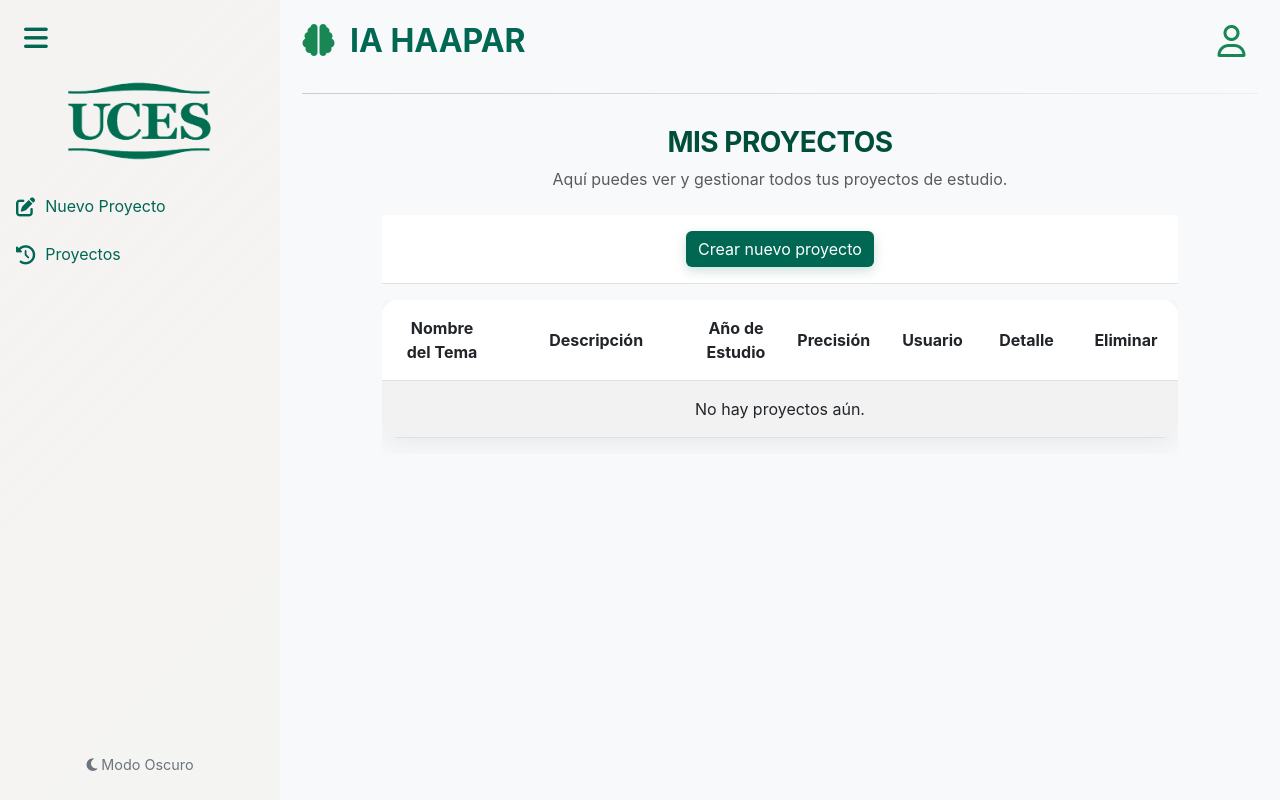
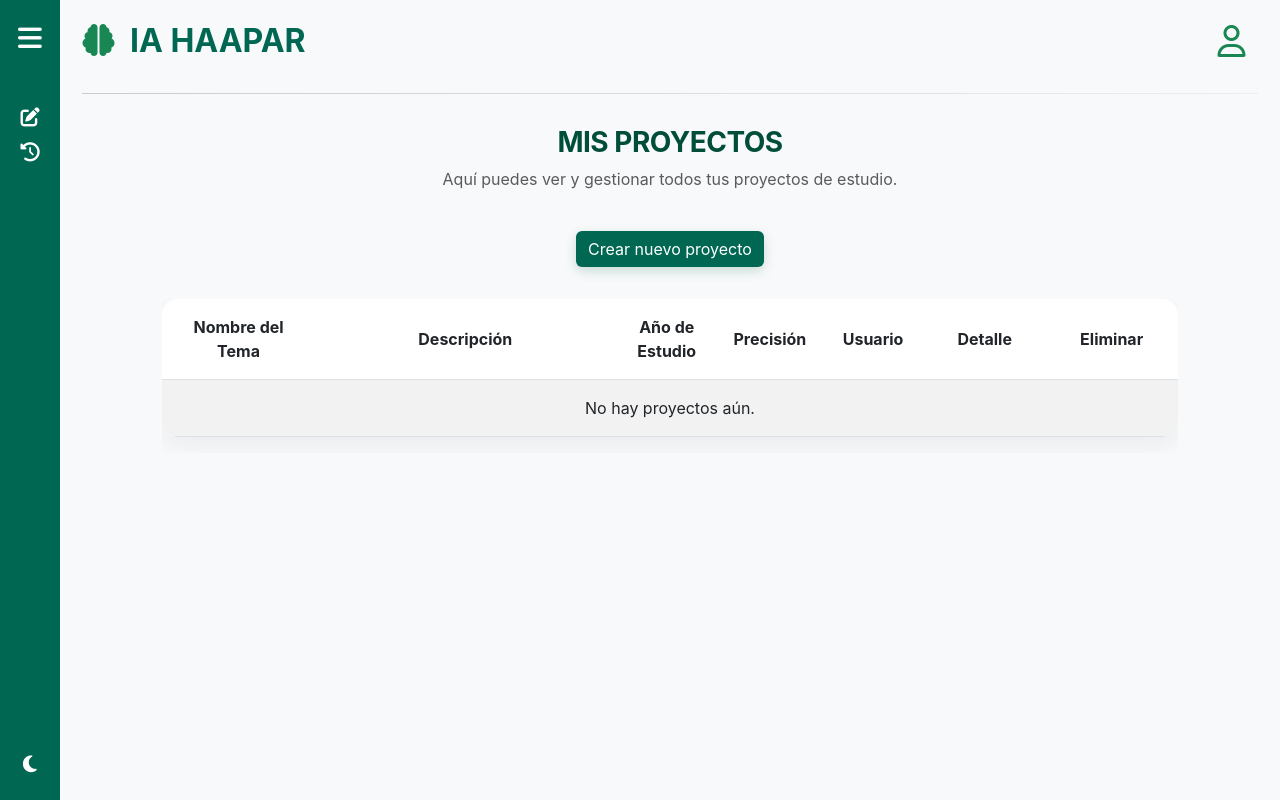
Before and after one commit to NicolasPerezUNLaSMN/HAAPAR_UNLa, a Django app: page /proyectos/ in a window 1280 px wide. Run offline with Django 5.2, Linux system fonts and the light colour scheme; the visitor is signed in with stand-in values (Sample User, id 1); data that the repository does not hold is empty.

Commit message:
solucionando el menu desplegable andando

```diff
--- a/haapar_unla_app/static/haapar_unla_app/assets/css/main.css
+++ b/haapar_unla_app/static/haapar_unla_app/assets/css/main.css
@@ -43,6 +43,38 @@ body.dark-mode .text-muted {
   width: var(--sidebar-width);
   height: 100vh;
   background: linear-gradient(135deg, #f4f3f2 0%, #f4f3f2e6 80%);
+transition: width 0.5s ease-in-out; /* animación suave */
+  overflow: hidden;
+}
+/* Elementos que se ocultan al colapsar */
+.hide-on-collapse,
+.logo-text,
+.logo-img,
+.profile-info {
+  opacity: 1;
+  transition: opacity 0.4s ease-in-out;
+}
+
+.sidebar.collapsed .hide-on-collapse,
+.sidebar.collapsed .logo-text,
+.sidebar.collapsed .logo-img,
+.sidebar.collapsed .profile-info {
+  opacity: 0;
+  pointer-events: none; /* evita clics en elementos invisibles */
+}
+/* Estado normal */
+.sticky-top {
+   background-color: transparent !important;
+  transition: background-color 0.4s ease-in-out;
+  box-shadow: none;
+}
+.sidebar:not(.collapsed) ~ .main-content .sticky-top {
+  background-color: #f8f9fa; /* gris claro */
+  box-shadow: 0 2px 4px rgba(0,0,0,0.1);
+}
+.sidebar.collapsed ~ .main-content section .sticky-top {
+  background-color: transparent !important;
+  border-bottom: none !important;
 }
 
 .sidebar.collapsed {
--- a/haapar_unla_app/templates/haapar_unla_app/listar-proyectos.html
+++ b/haapar_unla_app/templates/haapar_unla_app/listar-proyectos.html
@@ -15,7 +15,7 @@
       <div class="row">
         <div class="col-12">
           <!-- Botón fijo en la parte superior -->
-          <div class="sticky-top bg-white py-3 mb-3 border-bottom" style="z-index: 100;">
+          <div class="sticky-top py-3 mb-3 border-bottom" style="z-index: 100;">
             <div class="text-center">
               <a href="{% url 'inicio' %}" class="btn btn-primary">Crear nuevo proyecto</a>
             </div>
```
